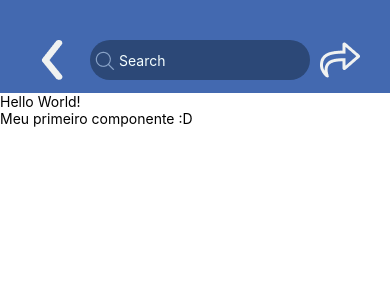
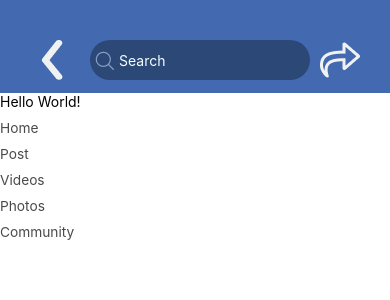
Before and after one commit to guilhermeterenciani/08-19-TestandoGit, a React Native app: screen / in a window 390 px wide. Shown: the top 300 px of the page. Built offline with nearby package versions, Linux system fonts and the light colour scheme.

Commit message:
Criando content de links importantes

```diff
--- a/App.tsx
+++ b/App.tsx
@@ -2,13 +2,40 @@
 import React from 'react';
 import { StyleSheet, Text, View, Image, TextInput } from 'react-native';
 
+
+const LinkItem = (props:any)=>{
+    return(
+        <Text style={stylesLink.text}>{props.name}</Text>
+    );
+}
+const stylesLink = StyleSheet.create({
+    text:{
+        //backgroundColor:"red",
+        marginTop:10,
+        color: '#4A4A4C',
+        fontSize: 13.71,
+
+    }
+});
+
+
 const LinksImportantes = ()=>{
     return(//Aqui dentro ficará o nosso JSX
-        <View>
-            <Text>Meu primeiro componente :D</Text>
+        <View style={stylesLinkImportantes.container}>
+            <LinkItem name="Home"/>
+            <LinkItem name="Post"/>
+            <LinkItem name="Videos"/>
+            <LinkItem name="Photos"/>
+            <LinkItem name="Community"/>
         </View>
     );
 };
+const stylesLinkImportantes = StyleSheet.create({
+    container:{
+
+
+    }
+});
 
 
 export default function App() {
```
